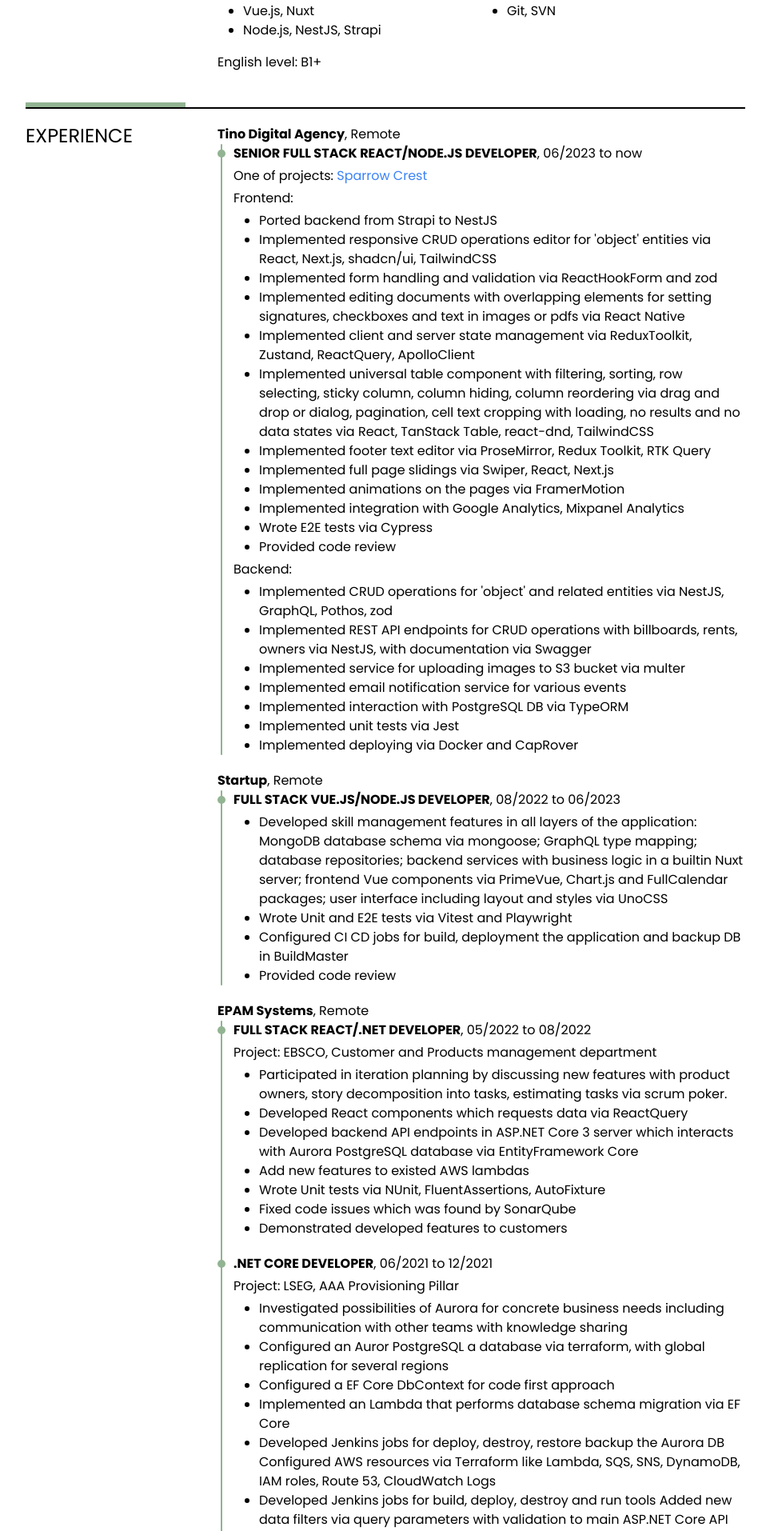
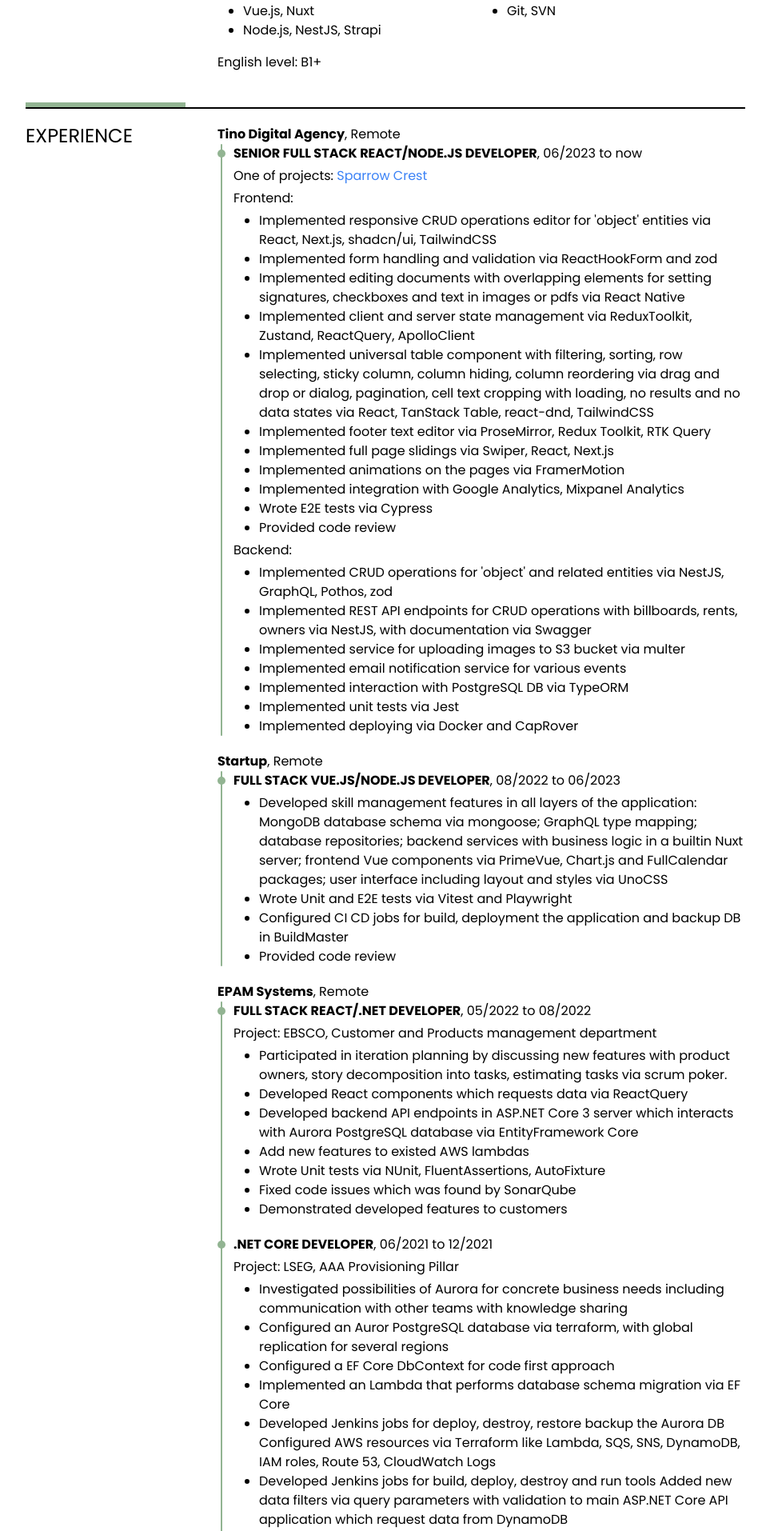
Before and after one commit to alex-demchenko/alex-demchenko.github.io, a React (Vite) app: page / in a window 1280 px wide. Shown: the part 596-2510 px from the top of the page at 80% size, without its empty margins (158-1121 px from the left). Built offline with nearby package versions, Linux system fonts and the light colour scheme.

Commit message:
chore: fixed typos

```diff
--- a/src/App.tsx
+++ b/src/App.tsx
@@ -70,25 +70,26 @@ export default function App() {
             <li>React, Next.js</li>
             <li>shadcn-ui, PrimeReact</li>
             <li>Vue.js, Nuxt</li>
-            {/* <!-- TODO gsap, chart.js --> */}
+            {/* TODO gsap, chart.js */}
             <li>Node.js, NestJS, Strapi</li>
             <li>SQL, PostgreSQL, MongoDB</li>
-            {/* <!-- TODO REST, GraphQL, tRPC, WebSocket? --> */}
+            {/* TODO REST, GraphQL, tRPC, WebSocket? */}
             <li>Jest, Vitest, RTL, Cypress, Playwright</li>
             <li>C#, .NET</li>
             <li>AWS, Terraform</li>
             <li>Jenkins, BuildMaster</li>
             <li>Git, SVN</li>
-            {/* <!-- TODO Docker? --> */}
+            {/* TODO Docker? */}
           </ul>
 
-          {/* <!-- TODO need B2 --> */}
+          {/* TODO need B2 */}
           <p>English level: B1+</p>
         </SectionBlock>
 
-        {/* <!-- TODO links to projects --> */}
+        {/* TODO links to projects */}
         <SectionBlock title="EXPERIENCE" className="-mb-5">
-          {/* <!-- TODO to Current or to Now? --> */}
+          {/* TODO to Current or to Now? */}
+
           <ExperienceCompany
             company="Tino Digital Agency"
             where="Remote"
@@ -107,7 +108,6 @@ export default function App() {
 
                     <p>Frontend:</p>
                     <ul>
-                      <li>Ported backend from Strapi to NestJS</li>
                       <li>
                         Implemented responsive CRUD operations editor for
                         'object' entities via React, Next.js, shadcn/ui,
@@ -272,7 +272,7 @@ export default function App() {
                         with knowledge sharing
                       </li>
                       <li>
-                        Configured an Auror PostgreSQL a database via terraform,
+                        Configured an Auror PostgreSQL database via terraform,
                         with global replication for several regions
                       </li>
                       <li>
@@ -382,7 +382,7 @@ export default function App() {
                 description={
                   <>
                     <ul>
-                      {/* <!-- TODO more details --> */}
+                      {/* TODO more details */}
                       <li>
                         Implemented display and generation of article based on
                         provided data via ASP.NET Core, React, PrimeReact
```
Also changed, not shown: detailed-experiance.txt.
